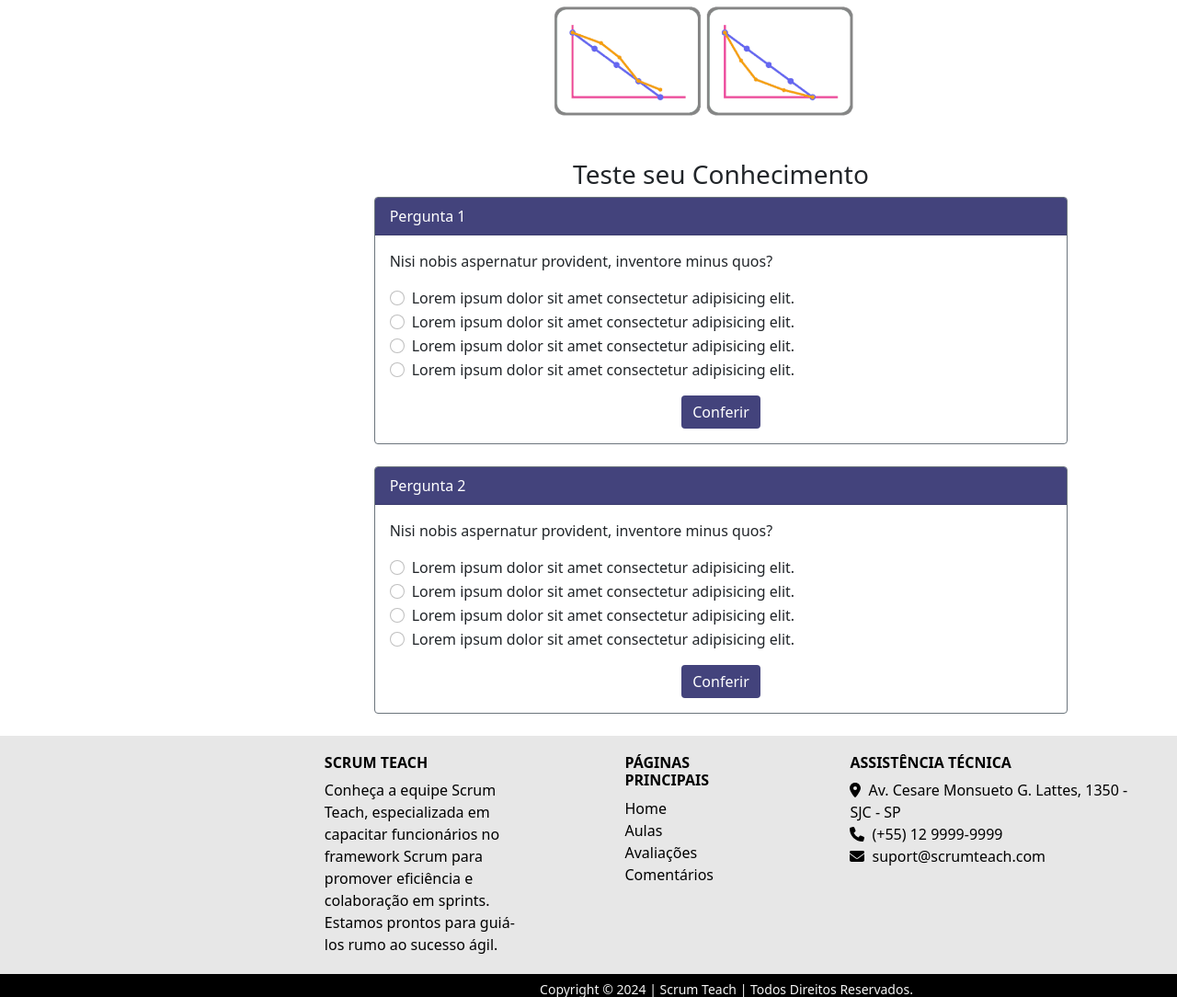
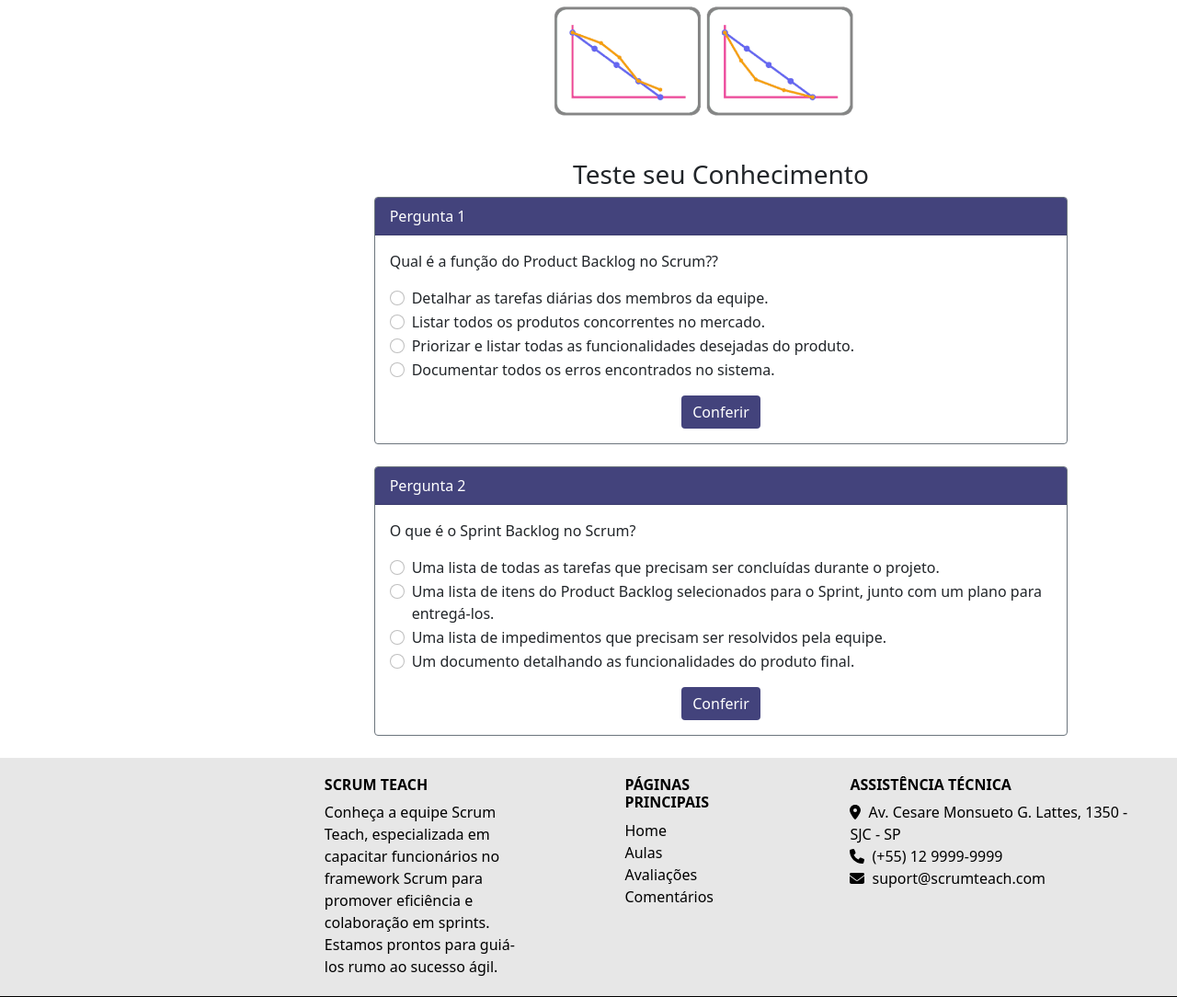
Before and after one commit to Templasan/API---ADS-semestre-1, a Flask app: page /ferramentas in a window 1280 px wide. Shown: the part 1994-3078 px from the top of the page at 92% size. Run offline with Flask 3, Linux system fonts and the light colour scheme; some libraries are stand-ins or nearby versions.

Commit message:
Update ferramentas.html

```diff
--- a/src/templates/ferramentas.html
+++ b/src/templates/ferramentas.html
@@ -98,33 +98,33 @@
         <span>Pergunta 1</span>
         </div>
         <div class="card-body">
-            <p>Nisi nobis aspernatur provident, inventore minus quos?</p>
+            <p>Qual é a função do Product Backlog no Scrum??</p>
 
             <div class="form-check">
                 <input class="form-check-input" type="radio" name="q1" id="q1_r1" value="r1">
                 <label class="form-check-label" for="q1_r1">
-                    Lorem ipsum dolor sit amet consectetur adipisicing elit.
+                    Detalhar as tarefas diárias dos membros da equipe.
                 </label>
             </div>
 
             <div class="form-check">
                 <input class="form-check-input" type="radio" name="q1" id="q1_r2" value="r2">
                 <label class="form-check-label" for="q1_r2">
-                    Lorem ipsum dolor sit amet consectetur adipisicing elit.
+                    Listar todos os produtos concorrentes no mercado.
                 </label>
             </div>
 
             <div class="form-check">
                 <input class="form-check-input" type="radio" name="q1" id="q1_r3" value="r3">
                 <label class="form-check-label" for="q1_r3">
-                    Lorem ipsum dolor sit amet consectetur adipisicing elit.
+                    Priorizar e listar todas as funcionalidades desejadas do produto.
                 </label>
             </div>
 
             <div class="form-check">
                 <input class="form-check-input" type="radio" name="q1" id="q1_r4" value="r4">
                 <label class="form-check-label" for="q1_r4">
-                    Lorem ipsum dolor sit amet consectetur adipisicing elit.
+                    Documentar todos os erros encontrados no sistema.
                 </label>
             </div>
             <div class="text-center mt-3">
@@ -140,33 +140,33 @@
         <span>Pergunta 2</span>
         </div>
         <div class="card-body">
-            <p>Nisi nobis aspernatur provident, inventore minus quos?</p>
+            <p>O que é o Sprint Backlog no Scrum?</p>
 
             <div class="form-check">
                 <input class="form-check-input" type="radio" name="q2" id="q2_r1" value="r1">
                 <label class="form-check-label" for="q2_r1">
-                    Lorem ipsum dolor sit amet consectetur adipisicing elit.
+                   Uma lista de todas as tarefas que precisam ser concluídas durante o projeto.
                 </label>
             </div>
 
             <div class="form-check">
                 <input class="form-check-input" type="radio" name="q2" id="q2_r2" value="r2">
                 <label class="form-check-label" for="q2_r2">
-                    Lorem ipsum dolor sit amet consectetur adipisicing elit.
+                    Uma lista de itens do Product Backlog selecionados para o Sprint, junto com um plano para entregá-los.
                 </label>
             </div>
 
             <div class="form-check">
                 <input class="form-check-input" type="radio" name="q2" id="q2_r3" value="r3">
                 <label class="form-check-label" for="q2_r3">
-                    Lorem ipsum dolor sit amet consectetur adipisicing elit.
+                    Uma lista de impedimentos que precisam ser resolvidos pela equipe.
                 </label>
             </div>
 
             <div class="form-check">
                 <input class="form-check-input" type="radio" name="q2" id="q2_r4" value="r4">
                 <label class="form-check-label" for="q2_r4">
-                    Lorem ipsum dolor sit amet consectetur adipisicing elit.
+                    Um documento detalhando as funcionalidades do produto final.
                 </label>
             </div>
             <div class="text-center mt-3">
```
